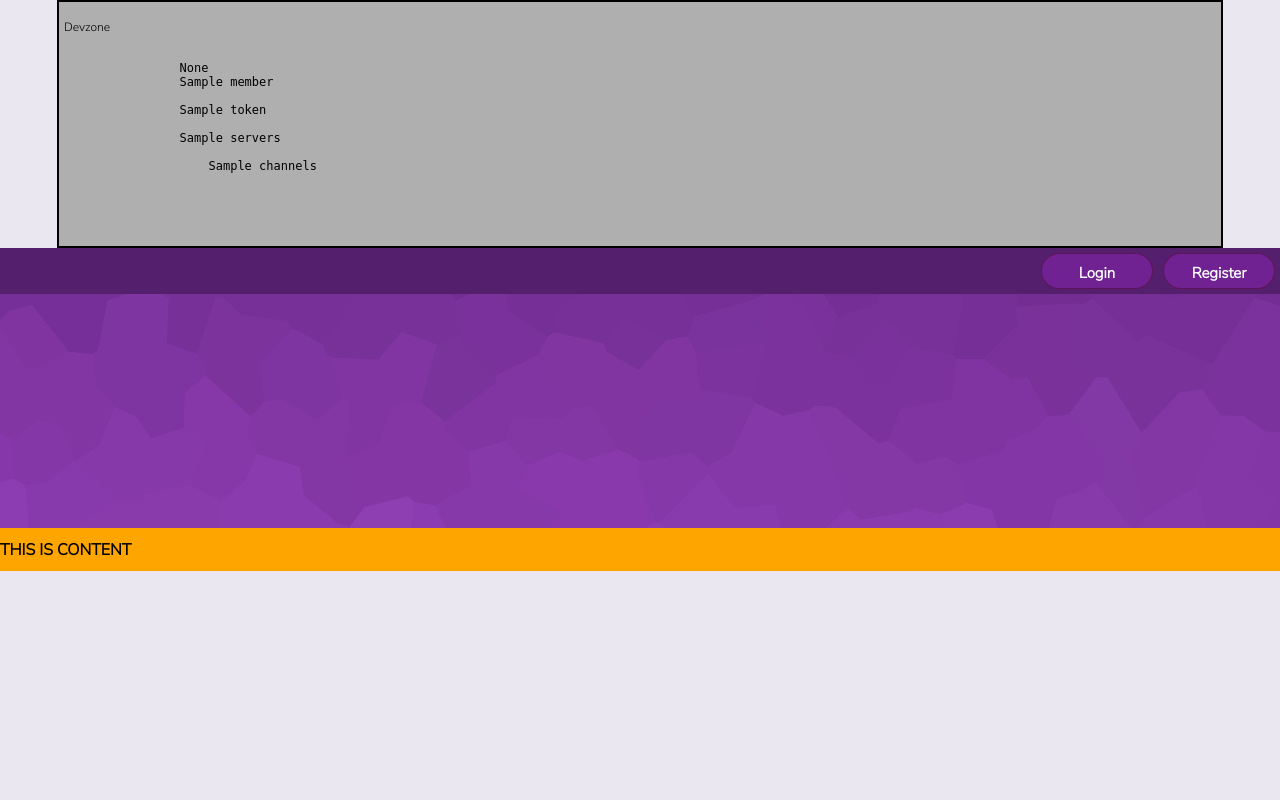
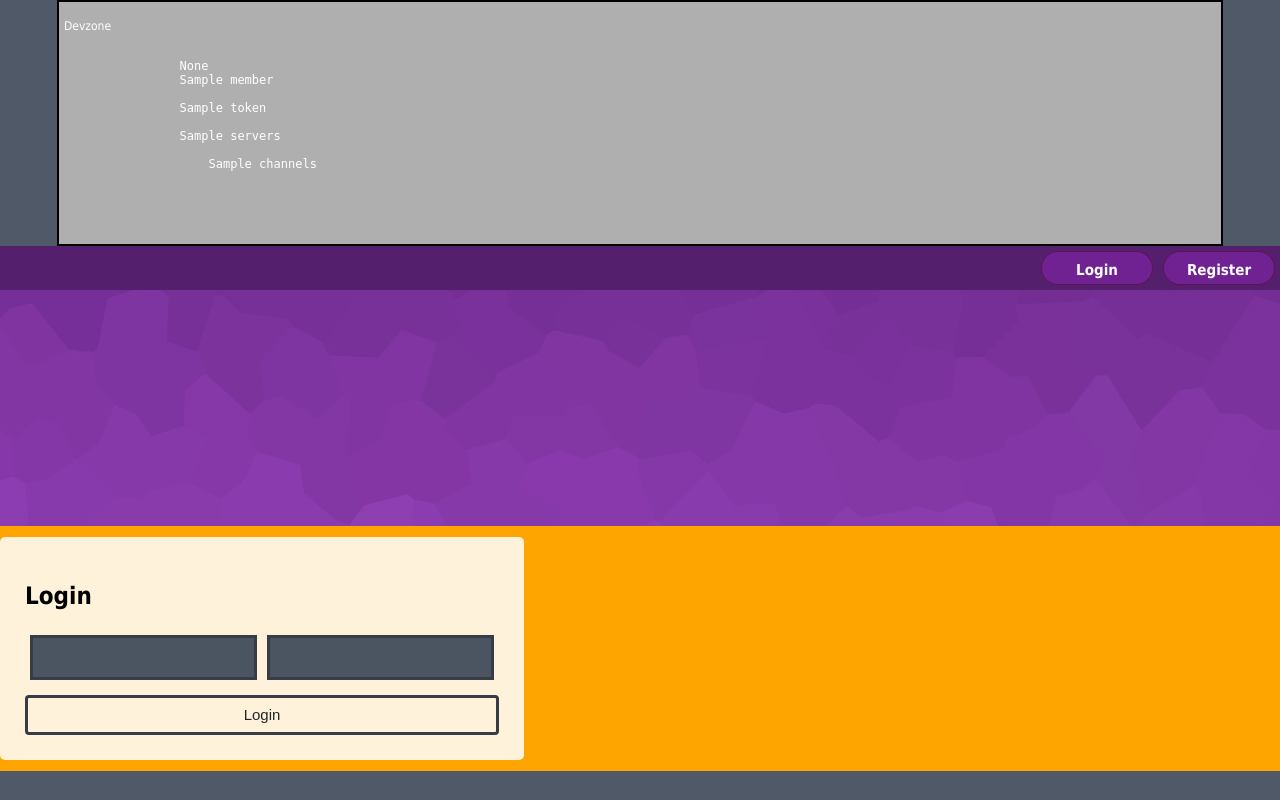
Before and after one commit to cmdtvt/ChillChat, a Python web app: template templates/views/home.html in a window 1280 px wide. Run offline with Jinja, Linux system fonts and the light colour scheme; the template is opened without the code that fills it: most values are stand-ins (such as "Sample title", 1, 10 or a date in 2020).

Commit message:
Quick temporary login form to the landing page.

```diff
--- a/static/css/style.css
+++ b/static/css/style.css
@@ -101,6 +101,7 @@ textarea::placeholder ,input::placeholder,select::placeholder {
     font-size: 0.9375rem;
     line-height: 1.5;
     border-radius: 0.25rem;
+    cursor: pointer;
 }
 
 
@@ -568,3 +569,48 @@ main .page {
 #page-settings-channels {
 
 }
+
+
+
+
+
+
+
+
+
+
+
+
+
+/*Temporary login box things*/
+
+.login-box {
+    background-color: rgba(255, 255, 255, 0.856);
+    padding: 25px;
+    border-radius: 5px;
+    display:flex;
+    flex-direction: column;
+    color: black;
+}
+
+.login-box:hover {
+    background-color: rgb(255, 255, 255);
+    transition: 0.25s;
+}
+
+.login-box form {
+    display: flex;
+    flex-direction: column;
+    flex-basis: 50%;
+    width: 100%;
+}
+
+.login-box form .inputs {
+    display: flex;
+    flex-direction: row;
+}
+
+.login-box form .inputs input {
+    flex-basis: 50%;
+    margin: 5px;
+}
--- a/templates/base.html
+++ b/templates/base.html
@@ -8,7 +8,9 @@
     <title>ChillChat</title>
 
     <link rel="stylesheet" href="{{url_for('static', filename='css/main.css')}}">
+    <link rel="stylesheet" href="{{url_for('static', filename='css/style.css')}}">
     <script src="{{url_for('static', filename='js/main.js')}}"></script>
+
 
     {% block head %}{% endblock %}
 </head>
--- a/templates/views/home.html
+++ b/templates/views/home.html
@@ -17,7 +17,22 @@
 
         <div class="item-full content">
             <h1 class="item">
-                THIS IS CONTENT
+
+
+                <div class="login-box">
+                    <div>
+                        <h2>Login</h2>
+                    </div>
+                    <form action="action" method="post" id="login-form">
+                        <div class="inputs">
+                            <input type="username" name="username" id="login-username">
+                            <input type="password" name="username" id="login-password">
+                        </div>
+                        <button class="btn btn-save btn-full" type="submit">Login</button>
+                    </form>
+                </div>
+
+
             </h1>
 
         </div>
```
Also changed, not shown: static/js/actions.js (+5 -4 lines).
